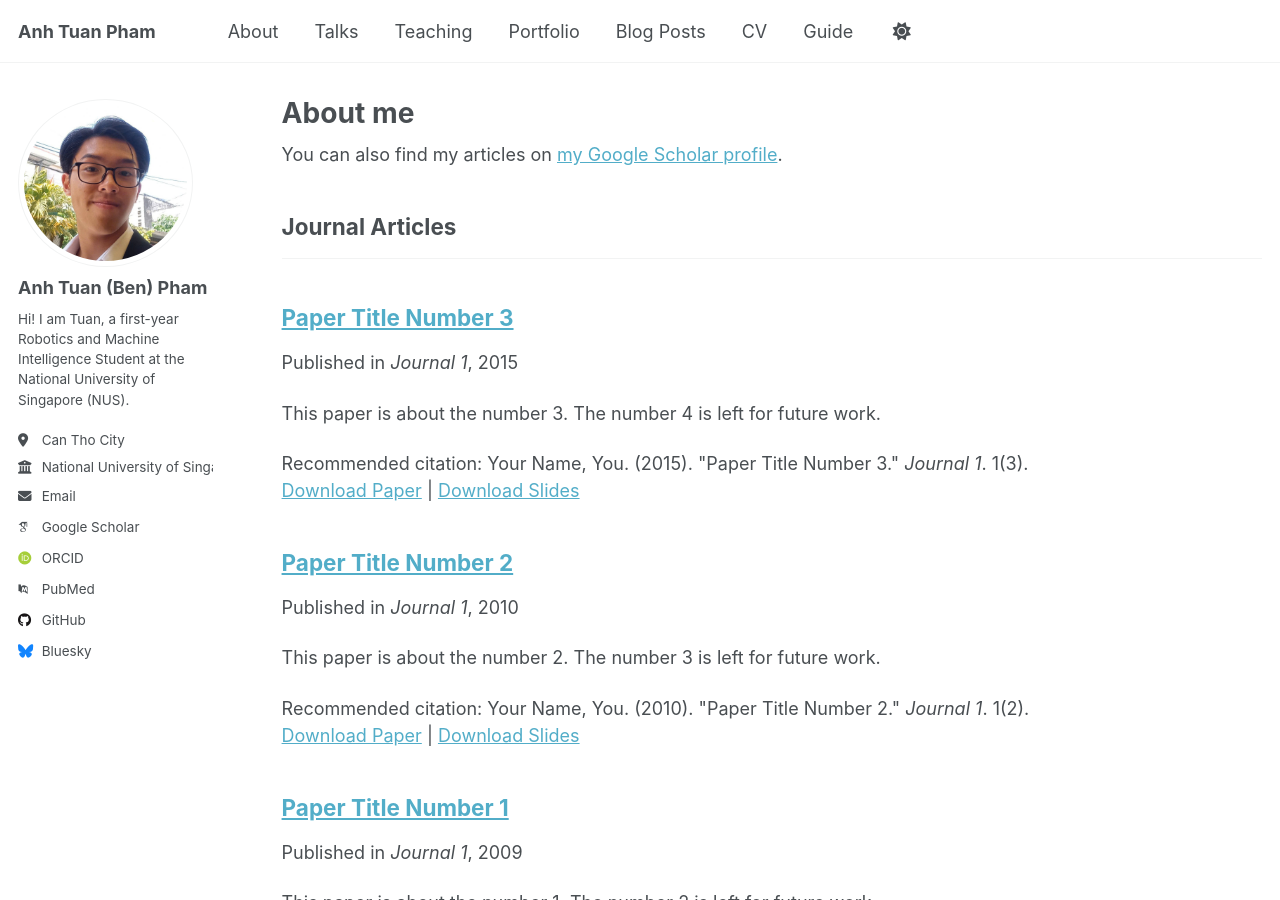
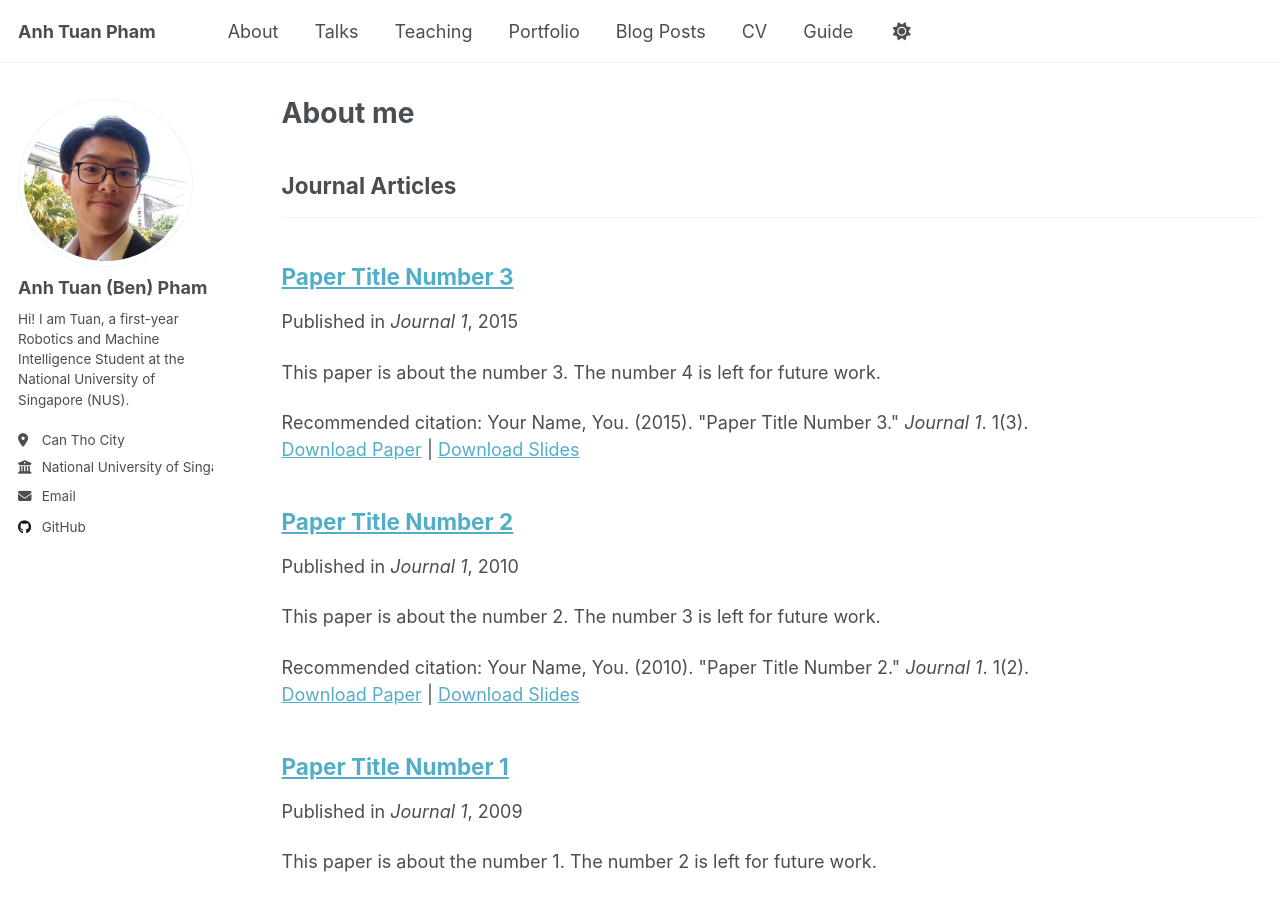
Before and after one commit to patuan07/patuan07.github.io, a Jekyll site: the page built from _pages/publications.html, in a window 1280 px wide and 900 px high. Built offline with Jekyll 4.4.1, drawn with Linux system fonts in a browser that asks for light colours; some web fonts are replaced; part of the change alters nothing that is shown.

Commit message:
Update _config.yml

```diff
--- a/_config.yml
+++ b/_config.yml
@@ -34,11 +34,11 @@ author:
   # Academic websites
   academia         : # URL
   arxiv            : # URL - Update with the correct link to your profile
-  googlescholar    : "https://scholar.google.com/citations?user=PS_CX0AAAAAJ"
+  googlescholar    : # URL
   impactstory      : # URL
-  orcid            : "http://orcid.org/yourorcidurl"
+  orcid            : # URL
   semantic         : # URL
-  pubmed           : "https://www.ncbi.nlm.nih.gov/pubmed/?term=john+snow"
+  pubmed           : # URL
   researchgate     : # URL
   scopus           : # URL
 
@@ -51,7 +51,7 @@ author:
   stackoverflow    : # User number or user number and name (i.e., use "1" or "1/jeff-atwood")
 
   # Social media
-  bluesky          : "bsky.app" # Replace this with you Bluesky username
+  bluesky          : # Username
   facebook         : # Username
   flickr           : # Username
   foursquare       : # Username
```
